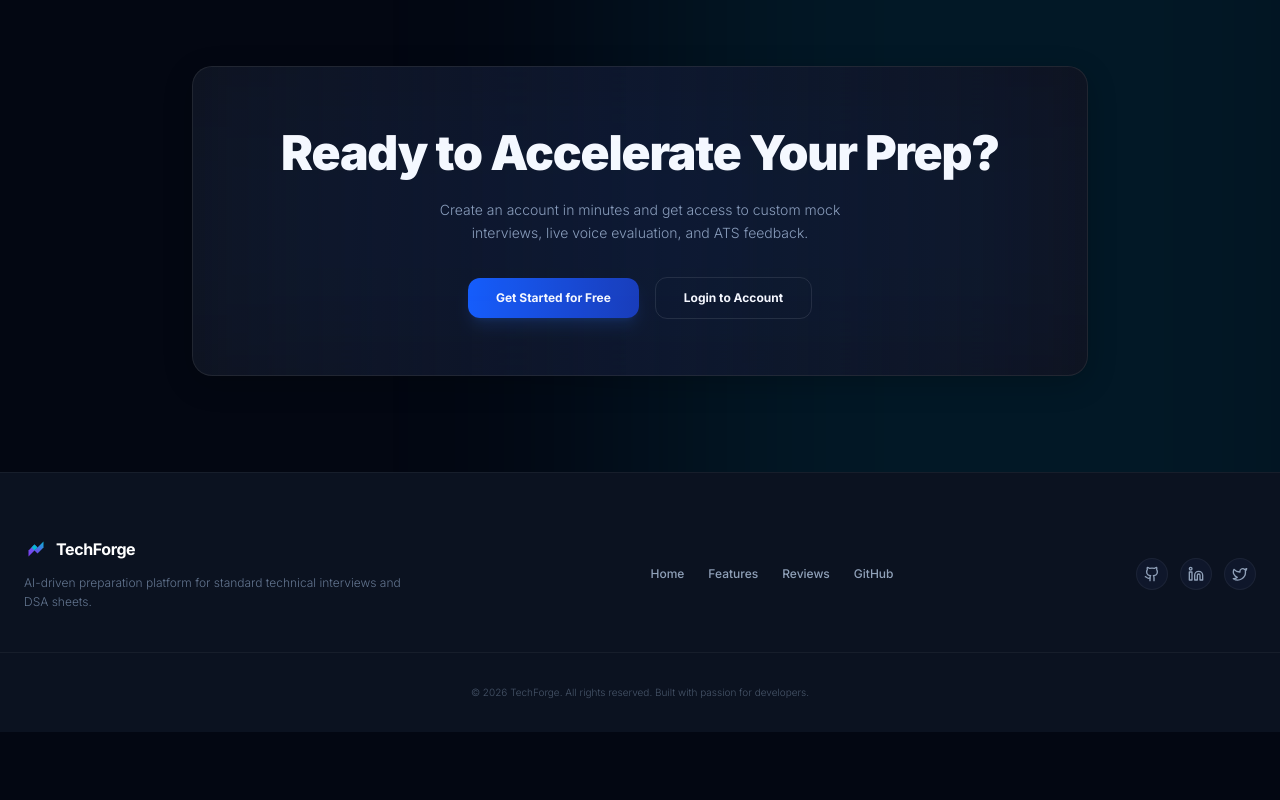
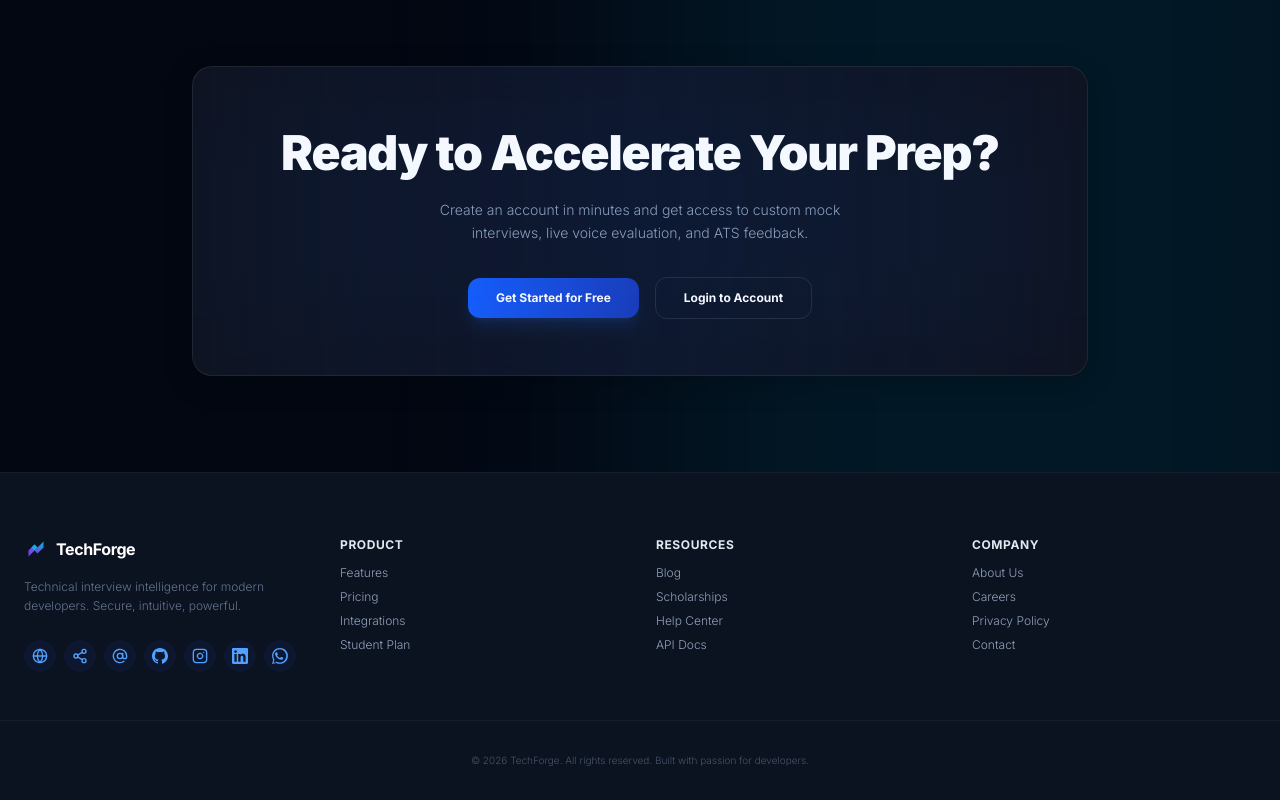
Before and after one commit to Dev0ps404/TechForge, a React (Vite) app in the folder frontend/: page / in a window 1280 px wide. Shown: the part 2756-3556 px from the top of the page. Before the commit the page ends 3488 px from the top, so only its background shows below. Built offline with nearby package versions, Linux system fonts and the light colour scheme; no server answers.

Commit message:
feat(footer): add Globe, Share, and AtSign icons to social row alongside GitHub, Instagram, LinkedIn, and WhatsApp

```diff
--- a/frontend/src/pages/Landing.jsx
+++ b/frontend/src/pages/Landing.jsx
@@ -18,7 +18,10 @@ import {
   Moon,
   CheckCircle2,
   ChevronDown,
-  Cpu
+  Cpu,
+  Globe,
+  Share2,
+  AtSign
 } from 'lucide-react';
 
 const Landing = () => {
@@ -474,67 +477,134 @@ const Landing = () => {
 
       {/* Footer */}
       <footer className="border-t border-slate-200/60 dark:border-white/5 bg-slate-50 dark:bg-[#0B1220] relative z-10 pt-16 pb-8 text-slate-500 dark:text-slate-400 transition-colors duration-300">
-        <div className="max-w-7xl mx-auto px-6 flex flex-col md:flex-row justify-between items-start md:items-center gap-8 pb-10">
-          {/* Brand & Slogan */}
-          <div className="space-y-3 max-w-sm text-left">
+        <div className="max-w-7xl mx-auto px-6 grid grid-cols-1 sm:grid-cols-2 md:grid-cols-4 gap-8 pb-12">
+          {/* Column 1: Brand & Tagline & Socials */}
+          <div className="space-y-4 text-left">
             <div className="flex items-center gap-2">
               <Logo className="w-6 h-6 flex-shrink-0" />
               <span className="text-base font-bold text-slate-900 dark:text-white tracking-tight">TechForge</span>
             </div>
-            <p className="text-xs text-slate-400 dark:text-slate-500 leading-relaxed font-light">
-              AI-driven preparation platform for standard technical interviews and DSA sheets.
+            <p className="text-xs text-slate-450 dark:text-slate-500 leading-relaxed font-light">
+              Technical interview intelligence for modern developers. Secure, intuitive, powerful.
             </p>
-          </div>
-
-          {/* Links */}
-          <div className="flex flex-wrap items-center gap-6 text-xs text-slate-500 dark:text-slate-400 font-medium">
-            <a href="#" className="hover:text-slate-900 dark:hover:text-white transition-colors">Home</a>
-            <a href="#features" className="hover:text-slate-900 dark:hover:text-white transition-colors">Features</a>
-            <a href="#testimonials" className="hover:text-slate-900 dark:hover:text-white transition-colors">Reviews</a>
+            {/* Social Icons */}
+            <div className="flex items-center gap-2 pt-2">
+              <a
+                href="https://techforge.dev"
+                target="_blank"
+                rel="noopener noreferrer"
+                className="w-8 h-8 rounded-full bg-blue-50 dark:bg-blue-950/30 flex items-center justify-center text-blue-600 dark:text-blue-400 hover:bg-blue-100 dark:hover:bg-blue-900/50 hover:text-blue-700 dark:hover:text-blue-300 hover:scale-105 hover:shadow-sm transition-all duration-300"
+                aria-label="Website"
+              >
+                <Globe className="w-4 h-4" />
+              </a>
+              <a
+                href="#"
+                onClick={(e) => {
+                  e.preventDefault();
+                  if (navigator.share) {
+                    navigator.share({
+                      title: 'TechForge',
+                      text: 'Nail Your Tech Interviews with TechForge!',
+                      url: window.location.href,
+                    }).catch(console.error);
+                  } else {
+                    navigator.clipboard.writeText(window.location.href);
+                    alert('Link copied to clipboard!');
+                  }
+                }}
+                className="w-8 h-8 rounded-full bg-blue-50 dark:bg-blue-950/30 flex items-center justify-center text-blue-600 dark:text-blue-400 hover:bg-blue-100 dark:hover:bg-blue-900/50 hover:text-blue-700 dark:hover:text-blue-300 hover:scale-105 hover:shadow-sm transition-all duration-300"
+                aria-label="Share"
+              >
+                <Share2 className="w-4 h-4" />
+              </a>
+              <a
+                href="mailto:contact@techforge.dev"
+                className="w-8 h-8 rounded-full bg-blue-50 dark:bg-blue-950/30 flex items-center justify-center text-blue-600 dark:text-blue-400 hover:bg-blue-100 dark:hover:bg-blue-900/50 hover:text-blue-700 dark:hover:text-blue-300 hover:scale-105 hover:shadow-sm transition-all duration-300"
+                aria-label="Email"
+              >
+                <AtSign className="w-4 h-4" />
+              </a>
               <a
                 href="https://github.com/Dev0ps404/TechForge"
                 target="_blank"
                 rel="noopener noreferrer"
-              className="hover:text-slate-900 dark:hover:text-white transition-colors"
-            >
-              GitHub
-            </a>
-          </div>
-
-          {/* Social Icons */}
-          <div className="flex items-center gap-3">
-            <a
-              href="https://github.com/Dev0ps404/TechForge"
-              target="_blank"
-              rel="noopener noreferrer"
-              className="w-8 h-8 rounded-full bg-slate-100 dark:bg-slate-900 border border-slate-200 dark:border-white/5 flex items-center justify-center text-slate-500 dark:text-slate-400 hover:text-slate-900 dark:hover:text-white hover:border-slate-300 dark:hover:border-white/10 hover:bg-slate-200 dark:hover:bg-slate-800 transition-all"
+                className="w-8 h-8 rounded-full bg-blue-50 dark:bg-blue-950/30 flex items-center justify-center text-blue-600 dark:text-blue-400 hover:bg-blue-100 dark:hover:bg-blue-900/50 hover:text-blue-700 dark:hover:text-blue-300 hover:scale-105 hover:shadow-sm transition-all duration-300"
                 aria-label="GitHub"
               >
-              <svg className="w-4 h-4" viewBox="0 0 24 24" fill="none" stroke="currentColor" strokeWidth="2" strokeLinecap="round" strokeLinejoin="round">
-                <path d="M15 22v-4a4.8 4.8 0 0 0-1-3.5c3 0 6-2 6-5.5.08-1.25-.27-2.48-1-3.5.28-1.15.28-2.35 0-3.5 0 0-1 0-3 1.5-2.64-.5-5.36-.5-8 0C6 2 5 2 5 2c-.3 1.15-.3 2.35 0 3.5A5.403 5.403 0 0 0 4 9c0 3.5 3 5.5 6 5.5-.39.49-.68 1.05-.85 1.65-.17.6-.22 1.23-.15 1.85v4" />
-                <path d="M9 18c-4.51 2-5-2-7-2" />
+                <svg className="w-4 h-4" viewBox="0 0 24 24" fill="currentColor">
+                  <path d="M12 0C5.37 0 0 5.37 0 12c0 5.3 3.438 9.8 8.205 11.385.6.11.82-.26.82-.577v-2.234c-3.338.724-4.042-1.61-4.042-1.61C4.422 18.07 3.633 17.7 3.633 17.7c-1.087-.744.084-.729.084-.729 1.205.084 1.838 1.236 1.838 1.236 1.07 1.835 2.809 1.305 3.495.998.108-.776.417-1.305.76-1.605-2.665-.3-5.466-1.332-5.466-5.93 0-1.31.465-2.38 1.235-3.22-.135-.303-.54-1.523.105-3.176 0 0 1.005-.322 3.3 1.23.96-.267 1.98-.399 3-.405 1.02.006 2.04.138 3 .405 2.28-1.552 3.285-1.23 3.285-1.23.645 1.653.24 2.873.12 3.176.765.84 1.23 1.91 1.23 3.22 0 4.61-2.805 5.625-5.475 5.92.43.372.82 1.102.82 2.222v3.293c0 .319.22.694.825.576C20.565 21.795 24 17.3 24 12c0-6.63-5.37-12-12-12z" />
                 </svg>
               </a>
               <a
-              href="#"
-              className="w-8 h-8 rounded-full bg-slate-100 dark:bg-slate-900 border border-slate-200 dark:border-white/5 flex items-center justify-center text-slate-500 dark:text-slate-400 hover:text-slate-900 dark:hover:text-white hover:border-slate-300 dark:hover:border-white/10 hover:bg-slate-200 dark:hover:bg-slate-800 transition-all"
-              aria-label="LinkedIn"
+                href="https://instagram.com"
+                target="_blank"
+                rel="noopener noreferrer"
+                className="w-8 h-8 rounded-full bg-blue-50 dark:bg-blue-950/30 flex items-center justify-center text-blue-600 dark:text-blue-400 hover:bg-blue-100 dark:hover:bg-blue-900/50 hover:text-blue-700 dark:hover:text-blue-300 hover:scale-105 hover:shadow-sm transition-all duration-300"
+                aria-label="Instagram"
               >
                 <svg className="w-4 h-4" viewBox="0 0 24 24" fill="none" stroke="currentColor" strokeWidth="2" strokeLinecap="round" strokeLinejoin="round">
-                <path d="M16 8a6 6 0 0 1 6 6v7h-4v-7a2 2 0 0 0-2-2 2 2 0 0 0-2 2v7h-4v-7a6 6 0 0 1 6-6z" />
-                <rect x="2" y="9" width="4" height="12" />
-                <circle cx="4" cy="4" r="2" />
+                  <rect x="2" y="2" width="20" height="20" rx="5" ry="5" />
+                  <path d="M16 11.37A4 4 0 1 1 12.63 8 4 4 0 0 1 16 11.37z" />
+                  <line x1="17.5" y1="6.5" x2="17.51" y2="6.5" />
                 </svg>
               </a>
               <a
-              href="#"
-              className="w-8 h-8 rounded-full bg-slate-100 dark:bg-slate-900 border border-slate-200 dark:border-white/5 flex items-center justify-center text-slate-500 dark:text-slate-400 hover:text-slate-900 dark:hover:text-white hover:border-slate-300 dark:hover:border-white/10 hover:bg-slate-200 dark:hover:bg-slate-800 transition-all"
-              aria-label="Twitter"
+                href="https://linkedin.com"
+                target="_blank"
+                rel="noopener noreferrer"
+                className="w-8 h-8 rounded-full bg-blue-50 dark:bg-blue-950/30 flex items-center justify-center text-blue-600 dark:text-blue-400 hover:bg-blue-100 dark:hover:bg-blue-900/50 hover:text-blue-700 dark:hover:text-blue-300 hover:scale-105 hover:shadow-sm transition-all duration-300"
+                aria-label="LinkedIn"
               >
-              <svg className="w-4 h-4" viewBox="0 0 24 24" fill="none" stroke="currentColor" strokeWidth="2" strokeLinecap="round" strokeLinejoin="round">
-                <path d="M22 4s-.7 2.1-2 3.4c1.6 10-9.4 17.3-18 11.6 2.2.1 4.4-.6 6-2C3 15.5.5 9.6 3 5c2.2 2.6 5.6 4.1 9 4-.9-4.2 4-6.6 7-3.8 1.1 0 3-1.2 3-1.2z" />
+                <svg className="w-4 h-4" viewBox="0 0 24 24" fill="currentColor">
+                  <path d="M22.23 0H1.77C.8 0 0 .77 0 1.72v20.56C0 23.23.8 24 1.77 24h20.46c.98 0 1.77-.77 1.77-1.72V1.72C24 .77 23.2 0 22.23 0zM7.12 20.45H3.56V9h3.56v11.45zM5.34 7.43c-1.14 0-2.06-.92-2.06-2.06 0-1.14.92-2.06 2.06-2.06 1.14 0 2.06.92 2.06 2.06 0 1.14-.92 2.06-2.06 2.06zm15.11 13.02h-3.56v-5.6c0-1.34-.03-3.05-1.86-3.05-1.86 0-2.14 1.45-2.14 2.95v5.7h-3.56V9h3.42v1.56h.05c.48-.9 1.64-1.85 3.37-1.85 3.6 0 4.27 2.37 4.27 5.45v6.29z" />
                 </svg>
               </a>
+              <a
+                href="https://wa.me/919999999999"
+                target="_blank"
+                rel="noopener noreferrer"
+                className="w-8 h-8 rounded-full bg-blue-50 dark:bg-blue-950/30 flex items-center justify-center text-blue-600 dark:text-blue-400 hover:bg-blue-100 dark:hover:bg-blue-900/50 hover:text-blue-700 dark:hover:text-blue-300 hover:scale-105 hover:shadow-sm transition-all duration-300"
+                aria-label="WhatsApp"
+              >
+                <svg className="w-4 h-4" viewBox="0 0 24 24" fill="currentColor">
+                  <path d="M.057 24l1.687-6.163c-1.041-1.804-1.588-3.849-1.587-5.946C.06 5.348 5.397.01 11.966.01c3.178.001 6.169 1.24 8.409 3.48 2.239 2.24 3.476 5.23 3.476 8.41-.003 6.557-5.338 11.894-11.906 11.894-2.003-.002-3.97-.504-5.711-1.459L0 24zm6.547-3.79c1.66.986 3.292 1.503 4.908 1.504 5.46 0 9.896-4.441 9.899-9.9.001-2.646-1.026-5.132-2.89-6.997A9.774 9.774 0 0 0 11.962 2.03c-5.466 0-9.902 4.443-9.905 9.902-.001 2.046.536 4.041 1.556 5.8l-.241.879-.997 3.64 3.729-.978.361.214zM16.14 14.382c-.297-.149-1.758-.867-2.03-.967-.273-.099-.471-.148-.67.15-.197.297-.767.966-.94 1.164-.173.199-.347.223-.644.075-.297-.15-1.255-.463-2.39-1.475-.883-.788-1.48-1.761-1.653-2.059-.173-.297-.018-.458.13-.606.134-.133.298-.347.446-.52.149-.174.198-.298.298-.497.099-.198.05-.371-.025-.52-.075-.149-.669-1.612-.916-2.207-.242-.579-.487-.5-.669-.51-.173-.008-.371-.01-.57-.01-.198 0-.52.074-.792.372-.272.297-1.04 1.016-1.04 2.479 0 1.462 1.065 2.875 1.213 3.074.149.198 2.096 3.2 5.077 4.487.709.306 1.262.489 1.694.625.712.227 1.36.195 1.871.118.571-.085 1.758-.719 2.006-1.413.248-.694.248-1.289.173-1.413-.074-.124-.272-.198-.57-.347" />
+                </svg>
+              </a>
+            </div>
+          </div>
+
+          {/* Column 2: Product */}
+          <div className="space-y-3 text-left">
+            <h4 className="text-xs font-bold text-slate-800 dark:text-slate-200 uppercase tracking-wider">Product</h4>
+            <ul className="space-y-2 text-xs font-light">
+              <li><a href="#features" className="hover:text-slate-900 dark:hover:text-white transition-colors">Features</a></li>
+              <li><a href="#" className="hover:text-slate-900 dark:hover:text-white transition-colors">Pricing</a></li>
+              <li><a href="#" className="hover:text-slate-900 dark:hover:text-white transition-colors">Integrations</a></li>
+              <li><a href="#" className="hover:text-slate-900 dark:hover:text-white transition-colors">Student Plan</a></li>
+            </ul>
+          </div>
+
+          {/* Column 3: Resources */}
+          <div className="space-y-3 text-left">
+            <h4 className="text-xs font-bold text-slate-800 dark:text-slate-200 uppercase tracking-wider">Resources</h4>
+            <ul className="space-y-2 text-xs font-light">
+              <li><a href="#" className="hover:text-slate-900 dark:hover:text-white transition-colors">Blog</a></li>
+              <li><a href="#" className="hover:text-slate-900 dark:hover:text-white transition-colors">Scholarships</a></li>
+              <li><a href="#" className="hover:text-slate-900 dark:hover:text-white transition-colors">Help Center</a></li>
+              <li><a href="#" className="hover:text-slate-900 dark:hover:text-white transition-colors">API Docs</a></li>
+            </ul>
+          </div>
+
+          {/* Column 4: Company */}
+          <div className="space-y-3 text-left">
+            <h4 className="text-xs font-bold text-slate-800 dark:text-slate-200 uppercase tracking-wider">Company</h4>
+            <ul className="space-y-2 text-xs font-light">
+              <li><a href="#" className="hover:text-slate-900 dark:hover:text-white transition-colors">About Us</a></li>
+              <li><a href="#" className="hover:text-slate-900 dark:hover:text-white transition-colors">Careers</a></li>
+              <li><a href="#" className="hover:text-slate-900 dark:hover:text-white transition-colors">Privacy Policy</a></li>
+              <li><a href="#" className="hover:text-slate-900 dark:hover:text-white transition-colors">Contact</a></li>
+            </ul>
           </div>
         </div>
 
```
Lines whose indentation alone changed are shown as unchanged.
